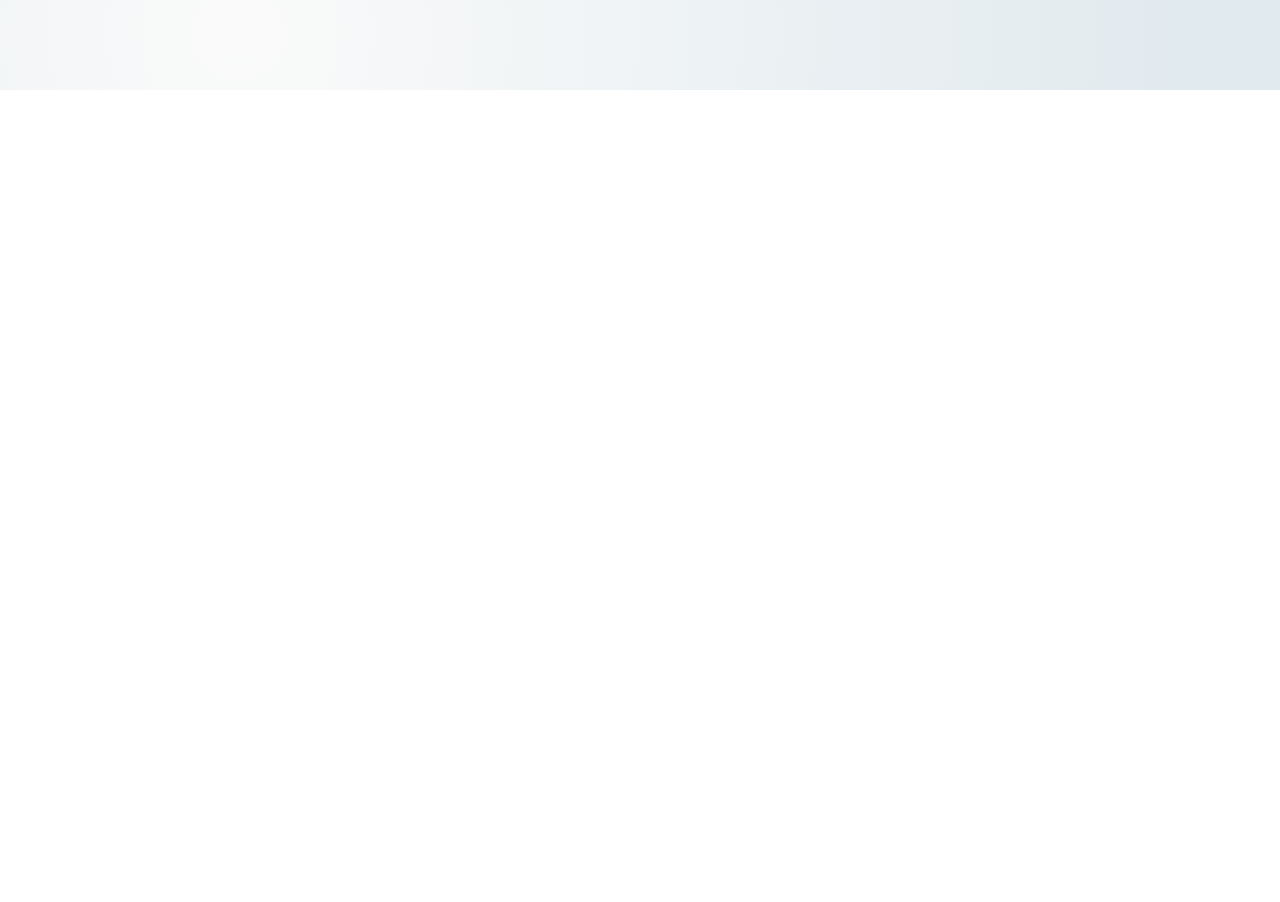
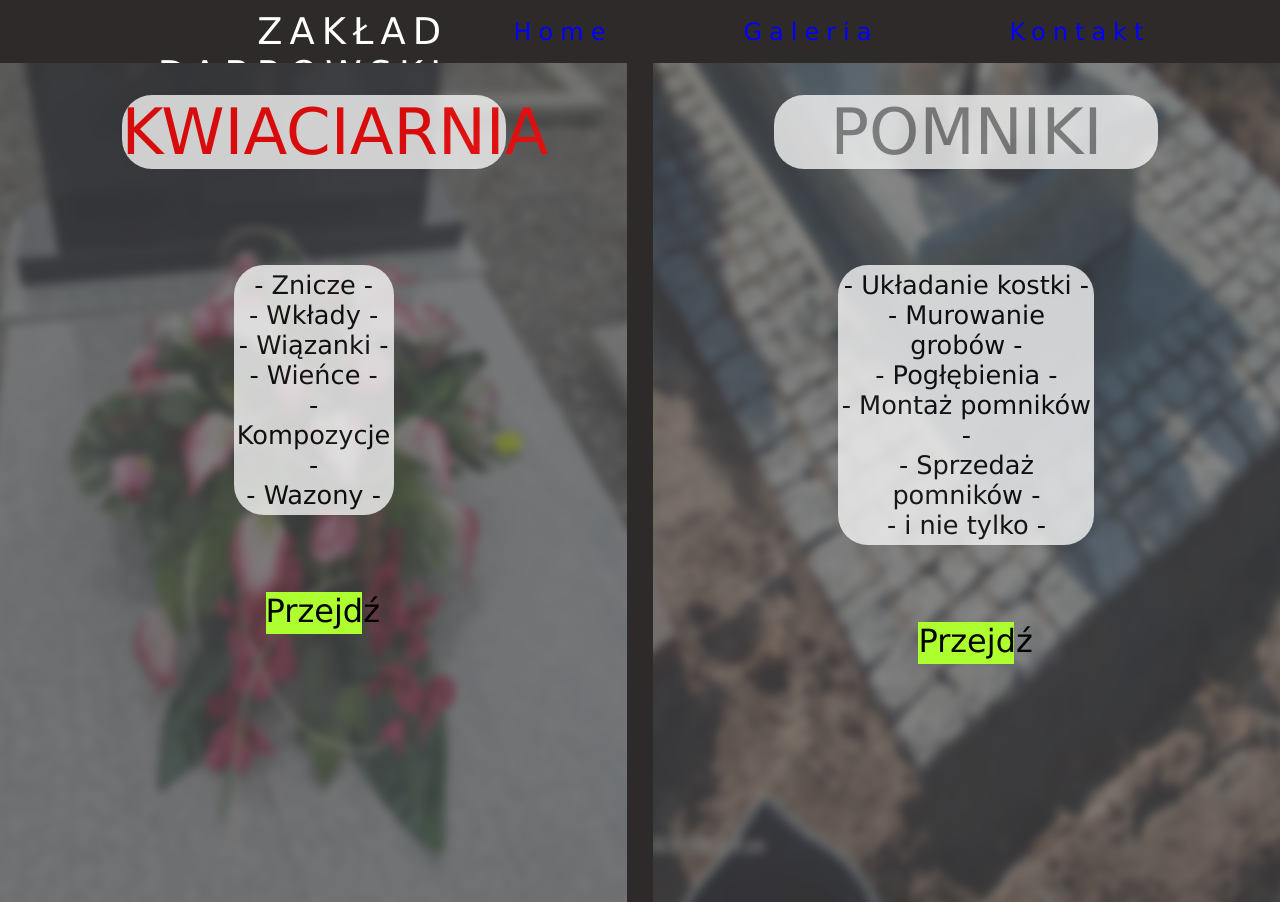
Before and after one commit to BambikJD/zaklad, a PHP site: page / in a window 1280 px wide. Run offline with PHP 8.4, Linux system fonts and the light colour scheme.

Commit message:
main update

```diff
--- a/index.html
+++ b/index.html
@@ -1,12 +1,162 @@
 <html>
   <head>
-    <meta charset="utf-8">
-    <link rel="stylesheet" href="styles/mainStyle.css">
+    <meta charset="utf-8" />
+    <link rel="stylesheet" href="styles/mainStyle.css" />
   </head>
   <body>
-    <div class="top-nav">
 
+    <!-- TOP -->
+
+    <div class="top" id="top">
+      <div class="name">ZAKŁAD DĄBROWSKI</div>
+      <div class="out-nav">
+        <a href="index.html">Home</a>
+        <a href="sub-sites/galery.html">Galeria</a>
+        <a href="sub-sites/contact.html">Kontakt</a>
+      </div>
+
+      <div class="menu-nav" id="menu-nav">
+        <ul>
+          <li class="menu-icon-line"></li>
+          <li class="menu-icon-line"></li>
+          <li class="menu-icon-line"></li>
+        </ul>
+      </div>
+    </div>
+
+    <!--  MAIN -->
+
+    <div class="left" id="left">
+      <img id="imgl" src="images\kwiatki.jpg">
+    </div>
+
+    <div class="right" id="right">
+      <img id="imgr" src="images\kostka.jpg">
+    </div>
+
+        <!-- LEFT -->
+
+    <div class="left" id="left2">
+
+      <div class="infol">
+        KWIACIARNIA
+      </div>
+
+      <div class="left-border">
+
+      </div>
+
+      <div id="infol-text" class="infol-text">
+        - Znicze - <br>
+        - Wkłady - <br>
+        - Wiązanki - <br>
+        - Wieńce - <br>
+        - Kompozycje - <br>
+        - Wazony -
+      </div>
+      <a href="sub-sites\kwiaciarnia.html">
+        <div class="continuel">
+          Przejdź
+        </div>
+      </a>
+    </div>
+
+        <!-- RIGHT -->
+
+    <div class="right" id="right2">
+
+      <div class="infor">
+        POMNIKI
+      </div>
+
+      <div class="right-border">
+
+      </div>
+
+      <div id="infor-text" class="infor-text">
+        - Układanie kostki - <br>
+        - Murowanie grobów - <br>
+        - Pogłębienia - <br>
+        - Montaż pomników - <br>
+        - Sprzedaż pomników - <br>
+        - i nie tylko -
+      </div>
+      <a href="sub-sites\pomniki.html">
+        <div class="continuer">
+          Przejdź
+        </div>
+      </a>
     </div>
 
   </body>
+  <script>
+    /* mouse over menu animation */
+
+    const outerMenuIcon = document.getElementById("menu-nav");
+    outerMenuIcon.addEventListener("mouseover", () => {
+      let lines = document.getElementsByClassName("menu-icon-line");
+      lines[0].style.backgroundColor = "yellow";
+      lines[1].style.backgroundColor = "yellow";
+      lines[2].style.backgroundColor = "yellow";
+    })
+
+    outerMenuIcon.addEventListener("mouseout", () => {
+      let lines = document.getElementsByClassName("menu-icon-line");
+      lines[0].style.backgroundColor = "white";
+      lines[1].style.backgroundColor = "white";
+      lines[2].style.backgroundColor = "white";
+    })
+
+
+
+    /* main divs & photos*/
+
+    const t = document.getElementById("top");
+    const l = document.getElementById("left");
+    const r = document.getElementById("right");
+
+    const l2 = document.getElementById("left2");
+    const r2 = document.getElementById("right2");
+
+    const imgl = document.getElementById("imgl");
+    const imgr = document.getElementById("imgr");
+
+    const infoltext = document.getElementById("infol-text");
+    const infortext = document.getElementById("infor-text");
+
+
+    l2.addEventListener("mouseover", () => {
+      l.style.width = "55%";
+      r.style.width = "45%";
+
+      l2.style.width = "55%";
+      r2.style.width = "45%";
+
+      imgl.style.filter = "blur(0px) contrast(1) brightness(1)";
+      imgr.style.filter = "blur(5px) contrast(0.5) brightness(0.7)";
+    })
+
+    r2.addEventListener("mouseover", () => {
+      r.style.width = "55%";
+      l.style.width = "45%";
+
+      r2.style.width = "55%";
+      l2.style.width = "45%";
+
+      imgr.style.filter = "blur(0px) contrast(1) brightness(1)";
+      imgl.style.filter = "blur(5px) contrast(0.5) brightness(0.7)";
+    })
+
+    t.addEventListener("mouseover", () => {
+      r.style.width = "50%";
+      l.style.width = "50%";
+
+      r2.style.width = "50%";
+      l2.style.width = "50%";
+
+      imgl.style.filter = "blur(5px) contrast(0.5) brightness(0.7)";
+      imgr.style.filter = "blur(5px) contrast(0.5) brightness(0.7)";
+    })
+
+  </script>
 </html>
--- /dev/null
+++ b/styles/kwiatStyle.css
@@ -0,0 +1,3 @@
+body{
+    background-color: white;
+}
--- a/styles/mainStyle.css
+++ b/styles/mainStyle.css
@@ -1,13 +1,236 @@
 body{
     padding: 0;
     margin: 0;
+    font-family: Verdana, Geneva, Tahoma, sans-serif;
+    background-color: #2f2a2a;
 }
+
+
+
+
 
 /* TOP NAVIGATION */
 
-.top-nav{
+.top{
+    position: fixed;
+    width: 100%;
+    background: #2f2a2a;
+    height: 6%;
+    color: white;
+    letter-spacing: 7px;
+    padding-top: 10px;
+}
+
+.out-nav{
+    float: left;
+    width: 60%;
+    display: flex;
+    font-size: 150%;
+    padding-top: 8px;
+    justify-content: space-around;
+}
+
+.name{
+    float: left;
+    width: 30%;
+    font-size: 230%;
+    margin-left: 5%;
+    text-align: right;
+}
+
+
+
+
+
+
+    /* opened-menu */
+
+.menu-nav{
+    float: right;
+    width: 1%;
+    padding-right: 15px;
+    padding-left: 10px;
+    margin-top: 0px;
+    margin-right: 30px;
+    height: 80%;
+    cursor: pointer;
+}
+
+
+ul{
+    list-style: none;
+    padding: 0;
+    margin-top: 12px;
+}
+
+li{
+    width: 43px;
+    border-radius: 3px;
+    height: 3px;
+    background-color: white;
+    margin-top: 7px;
+    border: none;
+    transition: 0.5s;
+}
+
+
+
+
+
+
+
+    /* outer-menu */
+a{
+    color: black;
+    text-decoration: none;
+}
+
+.top a{
+    text-decoration: none;
+    transition: 0.5s;
+    display: block;
+    padding-bottom: 5px;
+    color: blue;
+}
+
+.top a:hover{
+    border-bottom: yellow 2px solid;
+    color: yellow;
+}
+
+
+
+
+
+    /* main photos */
+
+.left{
     position: absolute;
-    width: 100%;
-    background: radial-gradient(circle at 18.7% 37.8%, rgb(250, 250, 250) 0%, rgb(225, 234, 238) 90%);
-    height: 10%;
+    top: 7%;
+    height: 93%;
+    width: 50%;
+    left: 0;
+    transition: 1.5s;
+    overflow: hidden;
+    text-align: center;
+    font-size: 200%;
 }
+
+.right{
+    position: absolute;
+    top: 7%;
+    height: 93%;
+    width: 50%;
+    right: 0;
+    transition: 1.5s;
+    overflow: hidden;
+    text-align: center;
+    font-size: 200%;
+}
+
+img{
+    width: 110%;
+    height: 110%;
+    margin-top: -5%;
+    margin-left: -5%;
+    filter: blur(5px) contrast(0.5);
+    transition: 1.5s;
+}
+
+
+
+
+
+    /* main info */
+
+.infol{
+    font-size: 200%;
+    width: 60%;
+    margin-left: 19%;
+    margin-right: 19%;
+    margin-top: 5%;
+    background-color: whitesmoke;
+    border-radius: 30px;
+    float: left;
+    color: red;
+    filter: opacity(0.8);
+}
+
+.infor{
+    font-size: 200%;
+    width: 60%;
+    margin-left: 19%;
+    margin-right: 19%;
+    margin-top: 5%;
+    background-color: whitesmoke;
+    border-radius: 30px;
+    float: right;
+    color: gray;
+    filter: opacity(0.8);
+}
+
+.left-border{
+    width: 2%;
+    height: 100%;
+    background-color:#2f2a2a;
+    float: right;
+}
+
+.right-border{
+    width: 2%;
+    height: 100%;
+    background-color:#2f2a2a;
+    float: left;
+}
+
+.infol-text{
+    float: left;
+    text-align: center;
+    width: 25%;
+    margin-left:36.5%;
+    margin-right: 36.5%;
+    border-radius: 30px;
+    margin-top: 15%;
+    background-color: whitesmoke;
+    font-size: 80%;
+    filter: opacity(0.8);
+    transition: 1.5s;
+    padding-top: 5px;
+    padding-bottom: 5px;
+}
+
+.infor-text{
+    float: right;
+    text-align: center;
+    width: 40%;
+    margin-left: 29%;
+    margin-right: 29%;
+    border-radius: 30px;
+    margin-top: 15%;
+    background-color: whitesmoke;
+    filter: opacity(0.8);
+    font-size: 80%;
+    transition: 1.5s;
+    padding-top: 5px;
+    padding-bottom: 5px;
+}
+
+.continuel{
+    background-color: greenyellow;
+    width: 15%;
+    margin-top: 12%;
+    margin-left: 41.5%;
+    height: 5%;
+    float: left;
+    cursor: pointer;
+}
+
+.continuer{
+    background-color: greenyellow;
+    width: 15%;
+    margin-top: 12%;
+    margin-right: 41.5%;
+    height: 5%;
+    float: right;
+    cursor: pointer;
+}
```
Also changed, not shown: example.html (added, +31 -0 lines), sub-sites/kwiaciarnia.html (added, +34 -0 lines), images/kostka.jpg (added), images/kwiatki.jpg (added), sub-sites/contact.html (added), sub-sites/galery.html (added), sub-sites/pomniki.html (added).
